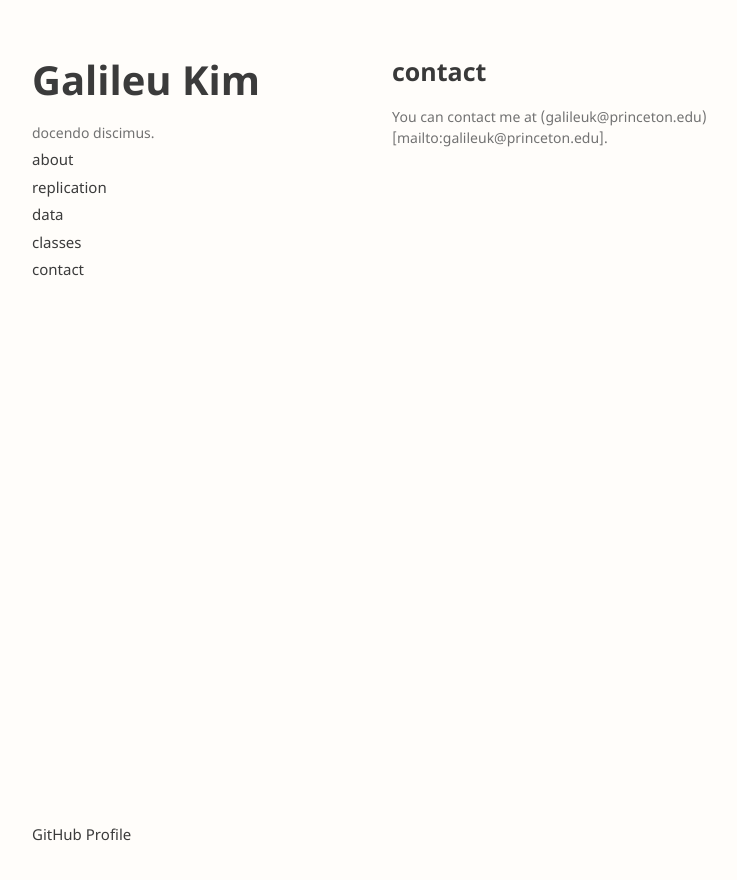
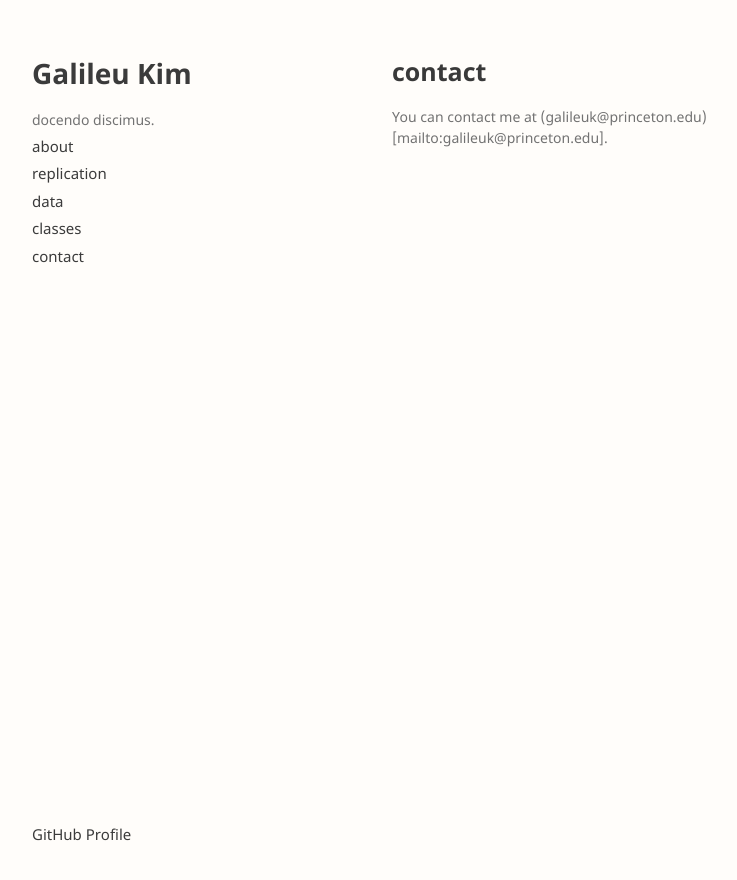
Before and after one commit to galileukim/galileukim.github.io, a Jekyll site: the page built from pages/contact.md, in a window 1280 px wide. Shown: the top 880 px of the page, without its empty margins (178-915 px from the left). Built offline with Jekyll 4.4.1, drawn with Linux system fonts in a browser that asks for light colours; our own code applies the rules of GitHub Pages for plain Markdown files.

Commit message:
fix fonts

```diff
--- a/_sass/jekyll-theme-minimal.scss
+++ b/_sass/jekyll-theme-minimal.scss
@@ -43,7 +43,7 @@ h3, h4, h5, h6 {
 a {
   color:#3b3b3b;
   text-decoration:none;
-  font-size:40px;
+  // font-size:40px;
 }
 
 .view a {
```
